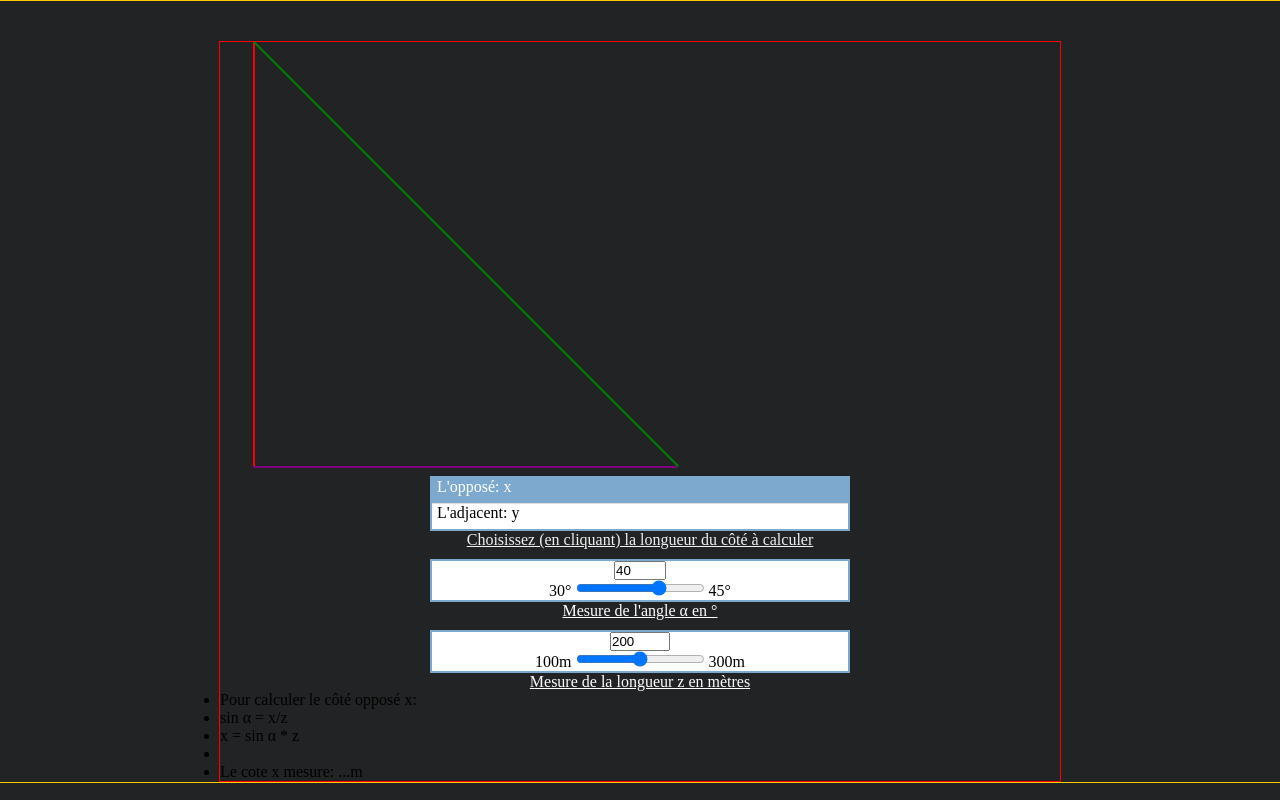
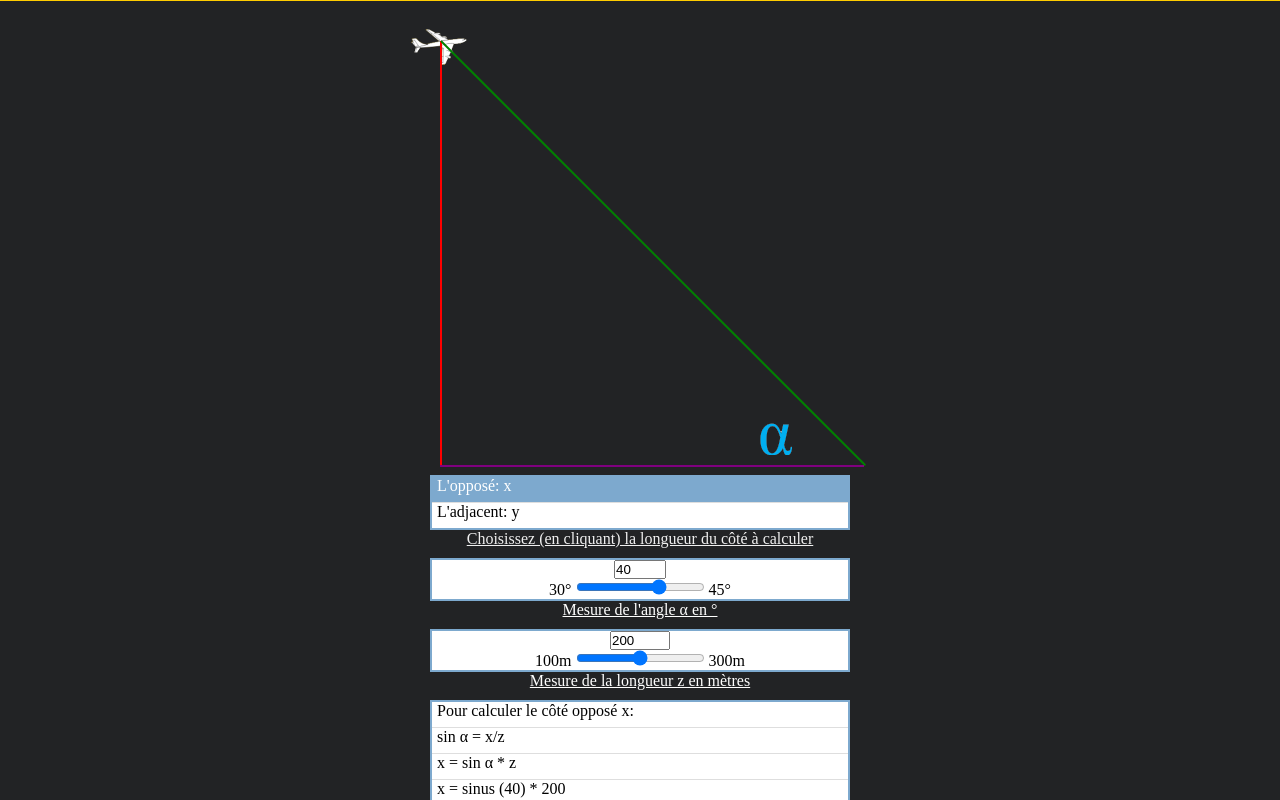
Before and after one commit to jbsaillan/Site_TPE, a plain HTML site: page Code/test_alidade.html in a window 1280 px wide. Drawn offline with Linux system fonts and the light colour scheme.

Commit message:
Amélioration du script "alidade"

```diff
--- a/Code/test_alidade.html
+++ b/Code/test_alidade.html
@@ -31,19 +31,33 @@
 
 				margin: auto;
 				margin-top: 40px;
-
-				border: 1px solid red;
+				margin-bottom: 40px;
 			}
 
 
 			/*Scchéma du triangle*/
 			#schema_alidade {
 				margin: auto;
+				margin-top: 0px;
 
-				width: 774px;
+				width: 400px;
 				min-height: 424px;
 
 				position: relative;
+
+				-webkit-transition: min-height 1s linear, width 1s linear;
+				-o-transition: min-height 1s linear, width 1s linear;
+				-moz-transition: min-height 1s linear, width 1s linear;
+				-ms-transition: min-height 1s linear, width 1s linear;
+				transition: min-height 1s linear, width 1s linear;
+			}
+
+			#schema_alidade div {
+				-webkit-transition: width 1s linear, min-height 1s linear, top 1s linear, transform 1s linear;
+				-o-transition: width 1s linear, min-height 1s linear, top 1s linear, transform 1s linear;
+				-moz-transition: width 1s linear, min-height 1s linear, top 1s linear, transform 1s linear;
+				-ms-transition: width 1s linear, min-height 1s linear, top 1s linear, transform 1s linear;
+				transition: width 1s linear, min-height 1s linear, top 1s linear, transform 1s linear;
 			}
 
 			#cote_x {
@@ -76,10 +90,45 @@
 				width: 2px;
 				min-height: 600px;
 
+				-webkit-transform-origin: top;
+				-webkit-transform: rotate(-45deg);
+				-o-transform-origin: top;
+				-o-transform: rotate(-45deg);
+				-moz-transform-origin: top;
+				-moz-transform: rotate(-45deg);
+				-ms-transform-origin: top;
+				-ms-transform: rotate(-45deg);
 				transform-origin: top;
 				transform: rotate(-45deg);
 
 				background-color: green;
+			}
+
+			#angle_alpha {
+				background-image: url(images/partie1/schema_alpha.png);
+				width: 32px;
+				min-height: 32px;
+
+				position: absolute;
+				top: 90%;
+				left: 80%;
+			}
+
+			#schema_avion_alidade {
+				background-image: url(images/partie1/schema_avion_altimetre.png);
+
+				width: 112px;
+				min-height: 72px;
+
+				position: absolute;
+				top: -30px;
+				left: -57px;
+
+				-webkit-transform: scale(0.5);
+				-o-transform: scale(0.5);
+				-ms-transform: scale(0.5);
+				-moz-transform: scale(0.5);
+				transform: scale(0.5);
 			}
 
 
@@ -154,6 +203,37 @@
 				text-decoration: underline;
 				color: white;
 			}
+
+
+			/*Affichage de la formule*/
+			#resultat_alidade {
+				width: 50%;
+
+				margin: auto;
+				margin-top: 10px;
+			}
+
+			#resultat_alidade ul {
+				list-style-type: none;
+
+				border: 2px solid rgb(125, 169, 206);
+			}
+
+			#resultat_alidade ul li {
+				min-height: 25px;
+				padding-left: 5px;
+				border-bottom: 1px solid rgb(222, 222, 222);
+				background-color: white;
+			}
+
+			#resultat_alidade ul li:nth-child(5) {
+				border-bottom: none;
+			}
+
+			#resultat_alidade ul li:hover {
+				background-color: rgb(240, 240, 240);
+			}
+
 		</style>
 
 
@@ -185,7 +265,7 @@
 				document.getElementById("formule_alidade").innerHTML = rapport + '(&alpha;) = ' + cote_a_calculer + '/z';
 				document.getElementById("formule_alidade_actualisee").innerHTML = cote_a_calculer + ' = ' + rapport + ' (&alpha;) * z';
 				document.getElementById("formule_alidade_actualisee2").innerHTML = cote_a_calculer + ' = ' + rapport + ' (' + alpha + ') * ' + z;
-				document.getElementById("resultat_calcul_alidade").innerHTML = 'Le cote ' + cote_a_calculer + ' mesure: ' + resultat;
+				document.getElementById("resultat_calcul_alidade").innerHTML = 'Le cote ' + cote_a_calculer + ' mesure: ' + Math.round(resultat) + 'm';
 
 				transform_figure(z, alpha, x, y);
 			}
@@ -228,6 +308,19 @@
 
 				document.getElementById("cote_z").style.minHeight = z_px + 'px';
 				document.getElementById("cote_z").style.transform = 'rotate(' + -angle + 'deg)';
+
+				document.getElementById("schema_alidade").style.minHeight = x_px + 'px';
+				document.getElementById("schema_alidade").style.width = y_px + 'px';
+
+				if (z <= 125 && alpha <= 35) {
+					document.getElementById("angle_alpha").style.transform = 'scale(0.25)';
+				}
+				else if (z <= 165 || alpha <= 40) {
+					document.getElementById("angle_alpha").style.transform = 'scale(0.5)';
+				}
+				else {
+					document.getElementById("angle_alpha").style.transform = 'scale(1)';
+				}
 			}
 		</script>
 
@@ -238,10 +331,12 @@
 			<div id="test_alidade">
 
 				<div id="schema_alidade">
-					<div id="cote_x"></div>
-					<div id="cote_y"></div>
-					<div id="cote_z"></div>
-					<div id="angle_alpha"></div>
+					<div id="schema_avion_alidade"></div>
+					<div id="cote_x" class="cote_alidade"></div>
+					<div id="cote_y" class="cote_alidade"></div>
+					<div id="cote_z" class="cote_alidade"></div>
+					<div id="angle_alpha" class="cote_alidade"></div>
+					<div id="schema_emetteur"></div>
 				</div>
 
 				<div id="parametre_alidade">
@@ -294,8 +389,8 @@
 						<li id="cote_a_calculer">Pour calculer le côté opposé x:</li>
 						<li id="formule_alidade">sin &alpha; = x/z</li>
 						<li id="formule_alidade_actualisee">x = sin &alpha; * z</li>
-						<li id="formule_alidade_actualisee2"> </li>
-						<li id="resultat_calcul_alidade">Le cote x mesure: ...m</li>
+						<li id="formule_alidade_actualisee2">x = sinus (40) * 200</li>
+						<li id="resultat_calcul_alidade">Le cote x mesure: 129m</li>
 					</ul>
 				</div>
 
```
Also changed, not shown: Code/images/partie1/schema_alpha.png (added), Code/images/partie1/schema_antenne_alidade.png (added).
